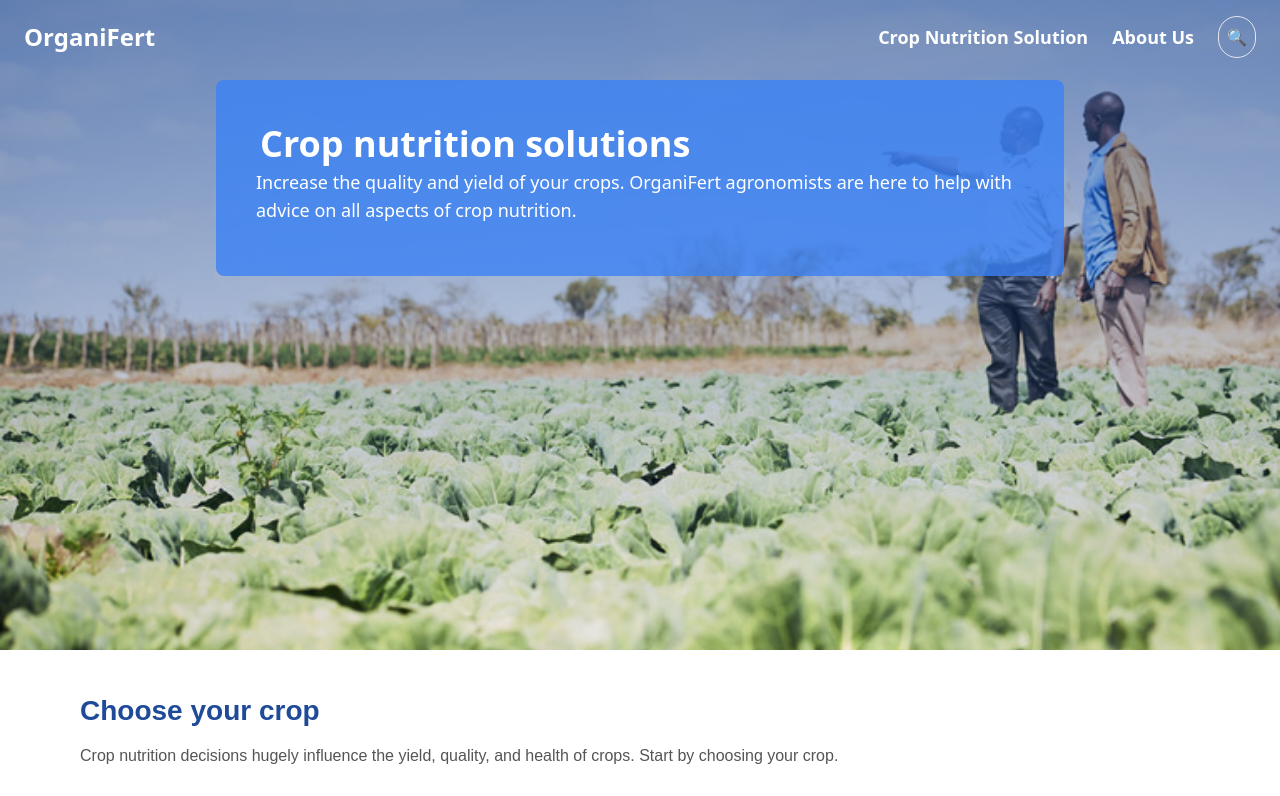
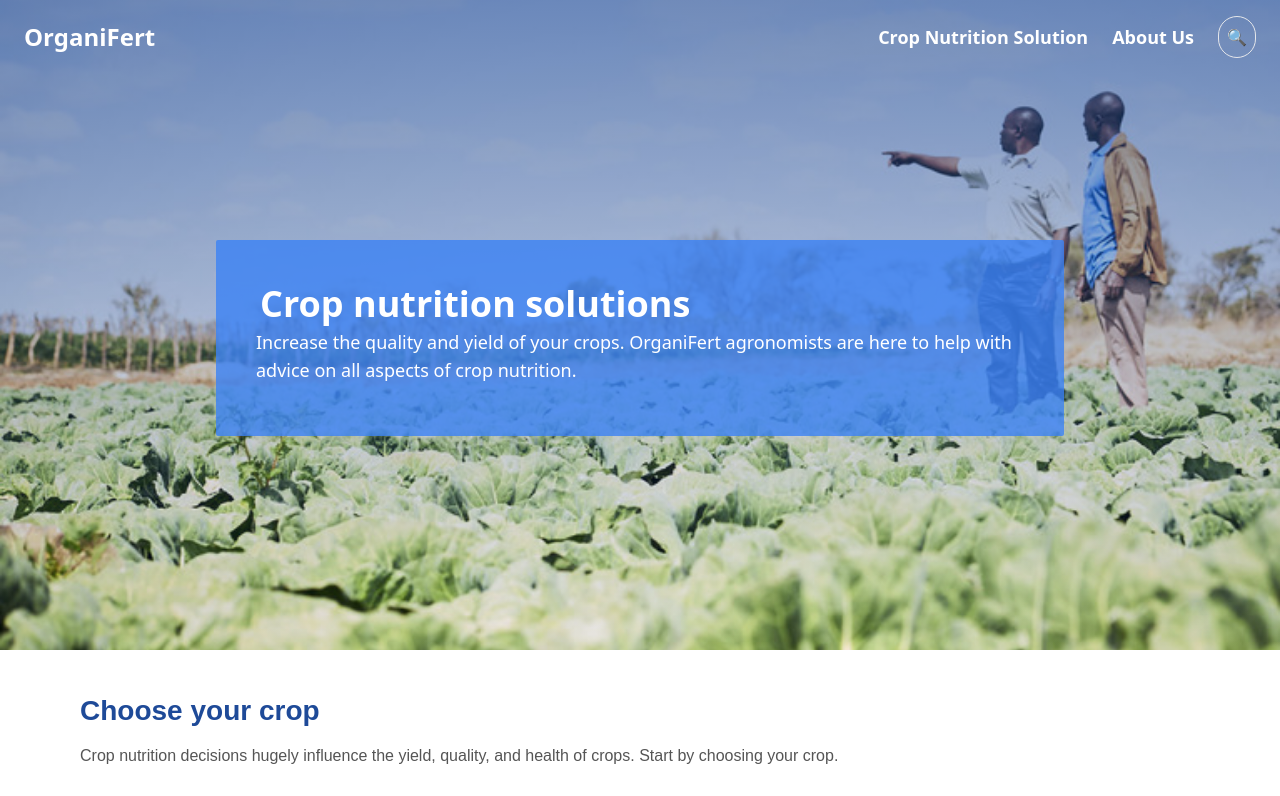
Before and after one commit to GROW-YAI/organifert, a React (Vite) app: page / in a window 1280 px wide. Shown: the top 796 px of the page. Built offline with nearby package versions, Linux system fonts and the light colour scheme.

Commit message:
refact:nav

```diff
--- a/src/components/Header.jsx
+++ b/src/components/Header.jsx
@@ -707,7 +707,7 @@ const HeroSection = () => {
     >
       <Navbar />
       <div className="relative z-10 text-white px-6 py-20 max-w-4xl mx-auto">
-        <div className="flex flex-col items-start justify-center bg-blue-500 bg-opacity-80 p-6 rounded-lg md:flex-row md:justify-between md:p-10 relative">
+        <div className="relative flex flex-col items-start justify-center bg-blue-500 bg-opacity-80 p-6 rounded-sm md:flex-row md:justify-between md:p-10 mt-12 md:mt-40 max-w-max mx-auto">
           {/* Hero Header and Text */}
           <div className="md:max-w-3xl">
             <h1 className="text-2xl font-bold m-1 md:text-4xl">{heroHeader}</h1>
```
